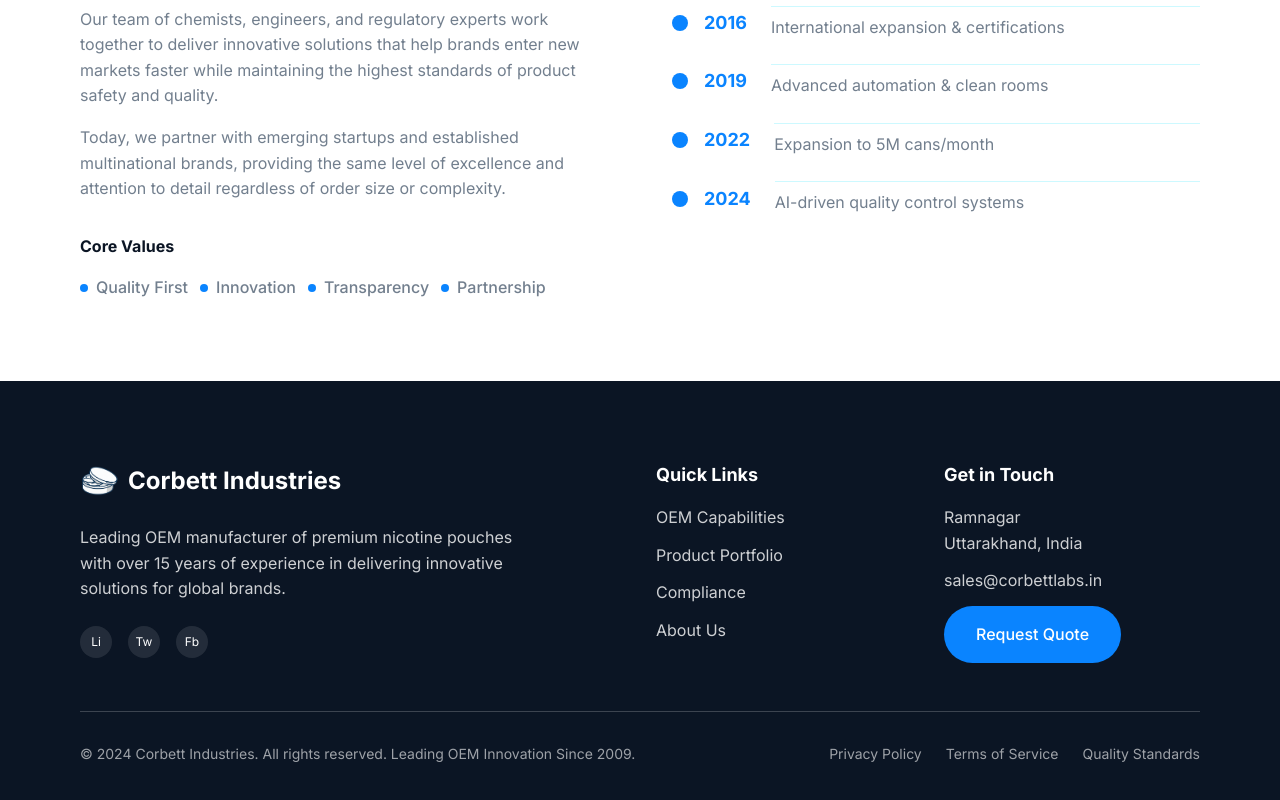
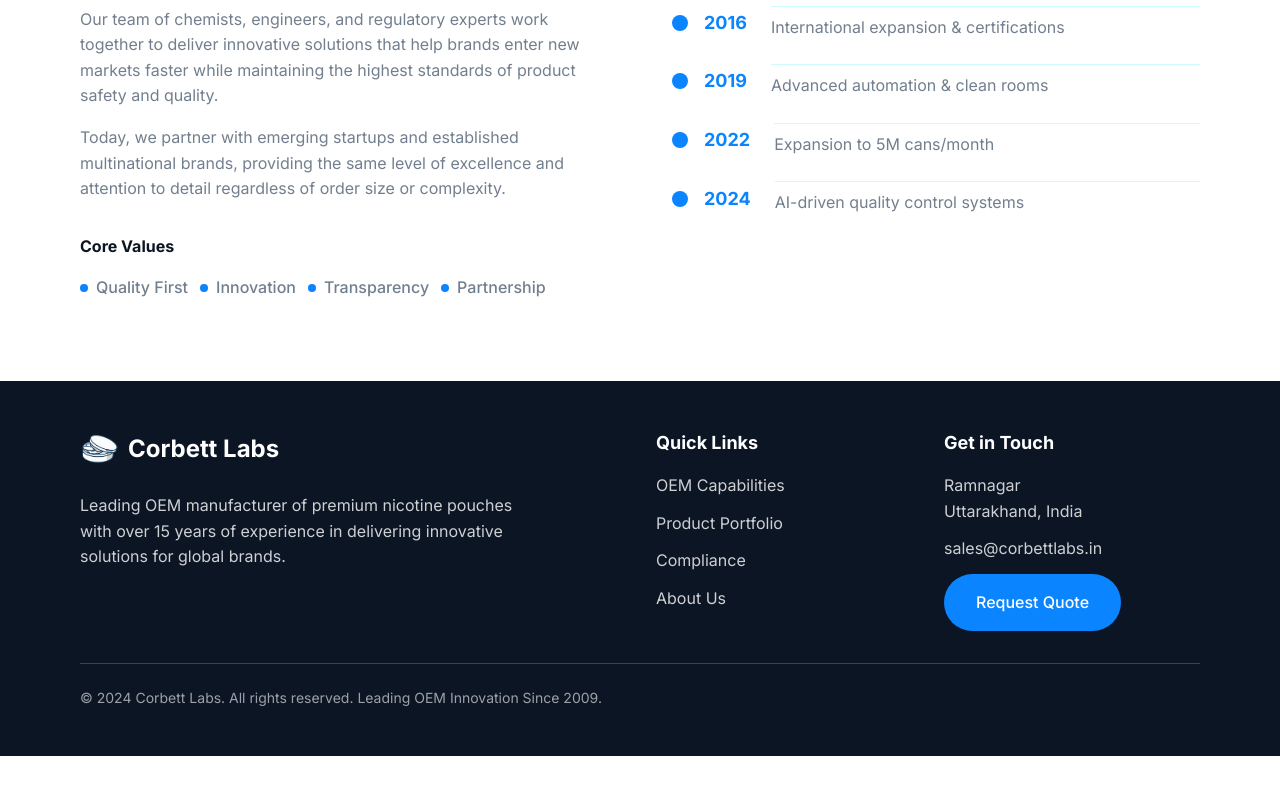
Before and after one commit to FOGowais/Corbett-Labs, a React (Vite) app: page / in a window 1280 px wide. Shown: the part 6196-6996 px from the top of the page. After the commit the page ends 6952 px from the top, so only its background shows below. Built offline with nearby package versions, Linux system fonts and the light colour scheme.

Commit message:
Reduce footer height by decreasing padding and spacing

```diff
--- a/src/components/Footer.tsx
+++ b/src/components/Footer.tsx
@@ -11,29 +11,19 @@ const Footer = ({ onContactClick }: { onContactClick: () => void }) => {
   return (
     <footer className="bg-deep-navy text-white relative overflow-hidden">
 
-      <div className="container-max section-padding relative z-10">
-        <div className="grid grid-cols-1 md:grid-cols-2 lg:grid-cols-4 gap-8 mb-12">
+      <div className="container-max py-12 px-6 md:px-12 lg:px-20 relative z-10">
+        <div className="grid grid-cols-1 md:grid-cols-2 lg:grid-cols-4 gap-8 mb-8">
           {/* Company Info */}
           <div className="lg:col-span-2">
             <div className="flex items-center space-x-2 mb-6">
               <img src="/lovable-uploads/logo.png" srcSet="/lovable-uploads/logo.webp 1x" alt="Logo" className="w-10 h-10 rounded-lg object-contain" />
-              <span className="font-bold text-2xl">Corbett Industries</span>
+              <span className="font-bold text-2xl">Corbett Labs</span>
             </div>
             <p className="text-white/80 mb-6 max-w-md">
               Leading OEM manufacturer of premium nicotine pouches with over 15 years of experience
               in delivering innovative solutions for global brands.
             </p>
-            <div className="flex space-x-4">
-              <div className="w-8 h-8 bg-white/10 rounded-full flex items-center justify-center hover:bg-accent-blue transition-colors cursor-pointer">
-                <span className="text-xs">Li</span>
-              </div>
-              <div className="w-8 h-8 bg-white/10 rounded-full flex items-center justify-center hover:bg-accent-blue transition-colors cursor-pointer">
-                <span className="text-xs">Tw</span>
-              </div>
-              <div className="w-8 h-8 bg-white/10 rounded-full flex items-center justify-center hover:bg-accent-blue transition-colors cursor-pointer">
-                <span className="text-xs">Fb</span>
-              </div>
-            </div>
+            {/* Social media buttons removed as requested */}
           </div>
 
           {/* Quick Links */}
@@ -84,16 +74,12 @@ const Footer = ({ onContactClick }: { onContactClick: () => void }) => {
         </div>
 
         {/* Bottom Bar */}
-        <div className="border-t border-white/20 pt-8">
+        <div className="border-t border-white/20 pt-6">
           <div className="flex flex-col md:flex-row justify-between items-center space-y-4 md:space-y-0">
             <div className="text-white/60 text-sm">
-              © 2024 Corbett Industries. All rights reserved. Leading OEM Innovation Since 2009.
+              © 2024 Corbett Labs. All rights reserved. Leading OEM Innovation Since 2009.
             </div>
-            <div className="flex space-x-6 text-sm text-white/60">
-              <a href="#" className="hover:text-sky-glow transition-colors">Privacy Policy</a>
-              <a href="#" className="hover:text-sky-glow transition-colors">Terms of Service</a>
-              <a href="#" className="hover:text-sky-glow transition-colors">Quality Standards</a>
-            </div>
+            {/* Footer links removed as requested */}
           </div>
         </div>
       </div>
```
